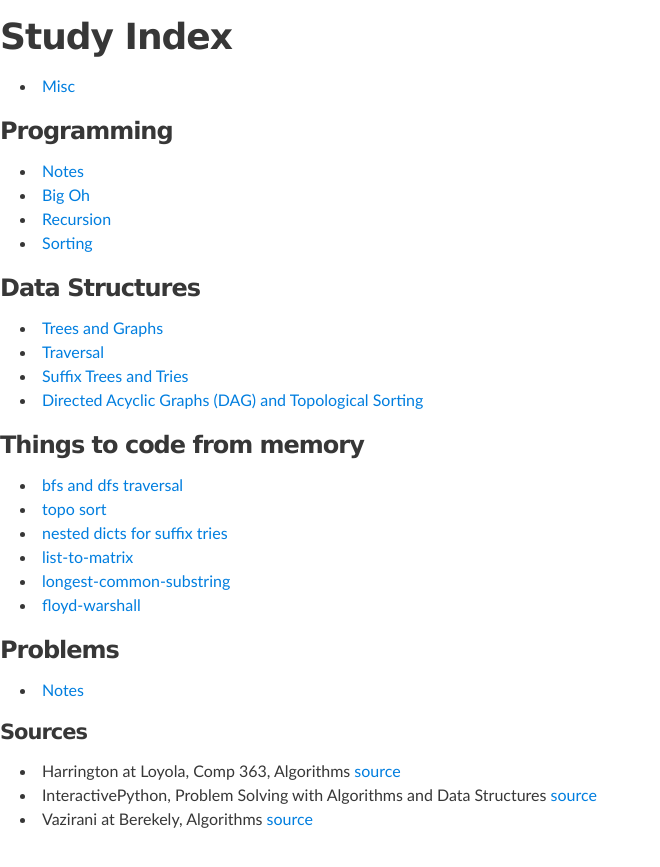
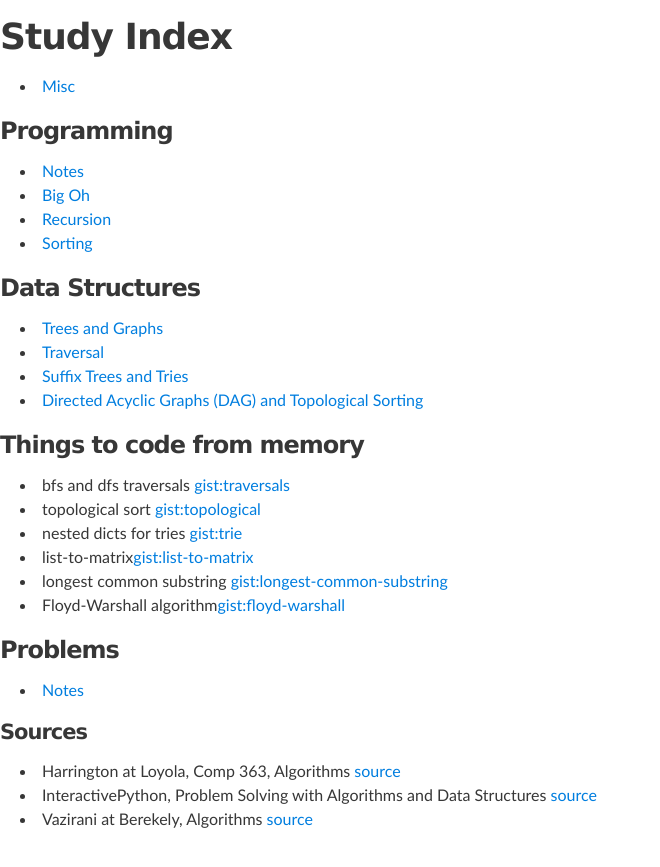
Before and after one commit to hillscottc/hillscottc.github.io, a Jekyll site: the page built from index.md, in a window 1280 px wide. Shown: the top 867 px of the page, without its empty margins (0-660 px from the left). Built offline with Jekyll 4.4.1, drawn with Linux system fonts in a browser that asks for light colours; Markdown is read by kramdown in place of the engine named in the settings.

Commit message:
gist links

```diff
--- a/index.md
+++ b/index.md
@@ -23,12 +23,12 @@ title: Study Index
 
 ### Things to code from memory
 
-- [bfs and dfs traversal](https://gist.github.com/hillscottc/5872513c69398e003fd4)
-- [topo sort](https://gist.github.com/hillscottc/ee407aea701ef342fce0)
-- [nested dicts for suffix tries](https://gist.github.com/hillscottc/d60e7fbe714a6a4b8f9b)
-- [list-to-matrix](https://gist.github.com/hillscottc/7e031d30f174c519a8cd)
-- [longest-common-substring](https://gist.github.com/hillscottc/947a1f5ddd01bdc85c72#file-long_substr-py)
-- [floyd-warshall](https://gist.github.com/hillscottc/61002306aa5b026ed73c)
+- bfs and dfs traversals [gist:traversals](https://gist.github.com/hillscottc/5872513c69398e003fd4)
+- topological sort [gist:topological](https://gist.github.com/hillscottc/ee407aea701ef342fce0)
+- nested dicts for tries [gist:trie](https://gist.github.com/hillscottc/d60e7fbe714a6a4b8f9b)
+- list-to-matrix[gist:list-to-matrix](https://gist.github.com/hillscottc/7e031d30f174c519a8cd)
+- longest common substring [gist:longest-common-substring](https://gist.github.com/hillscottc/947a1f5ddd01bdc85c72#file-long_substr-py)
+- Floyd-Warshall algorithm[gist:floyd-warshall](https://gist.github.com/hillscottc/61002306aa5b026ed73c)
 
 ### Problems
 
```
